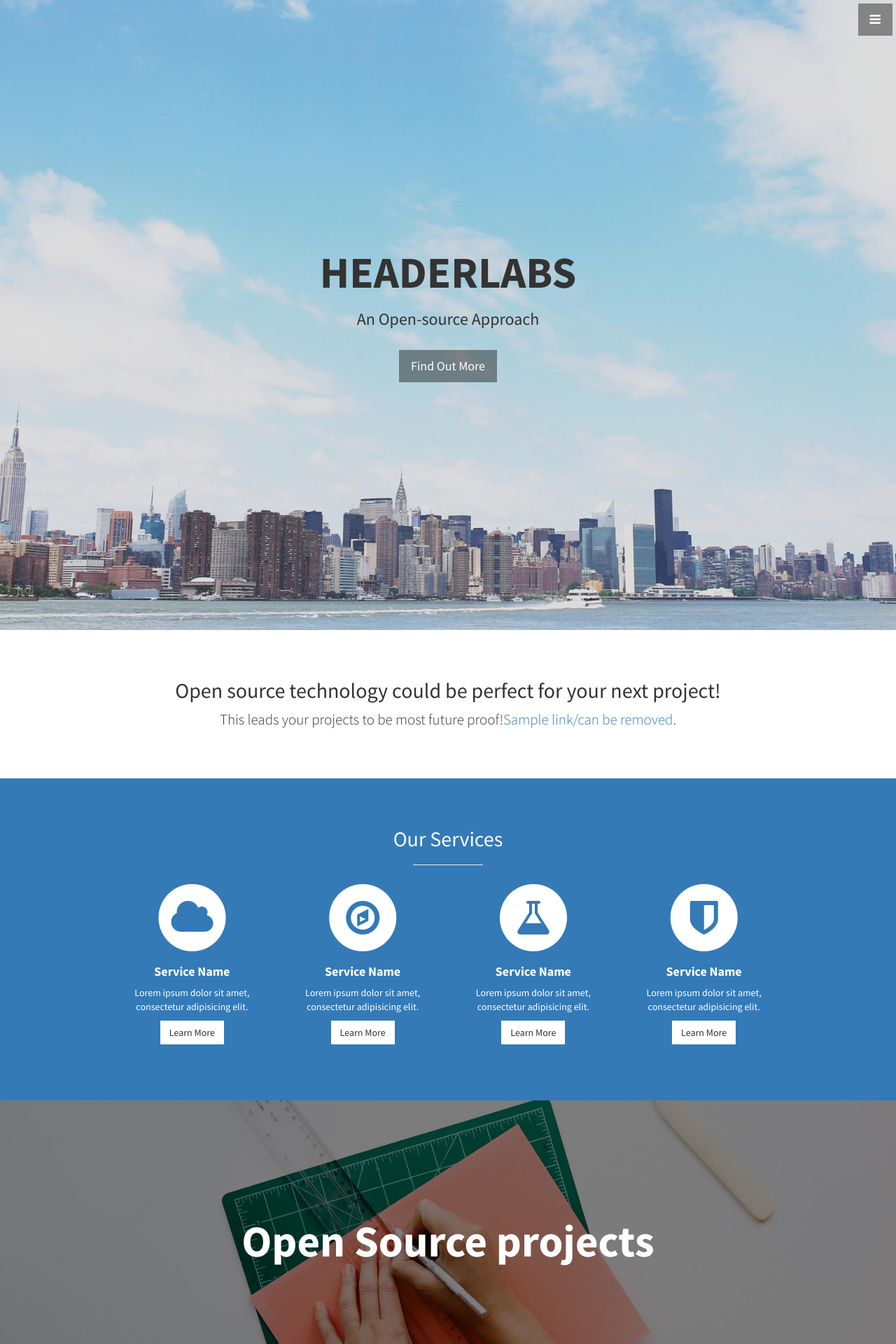
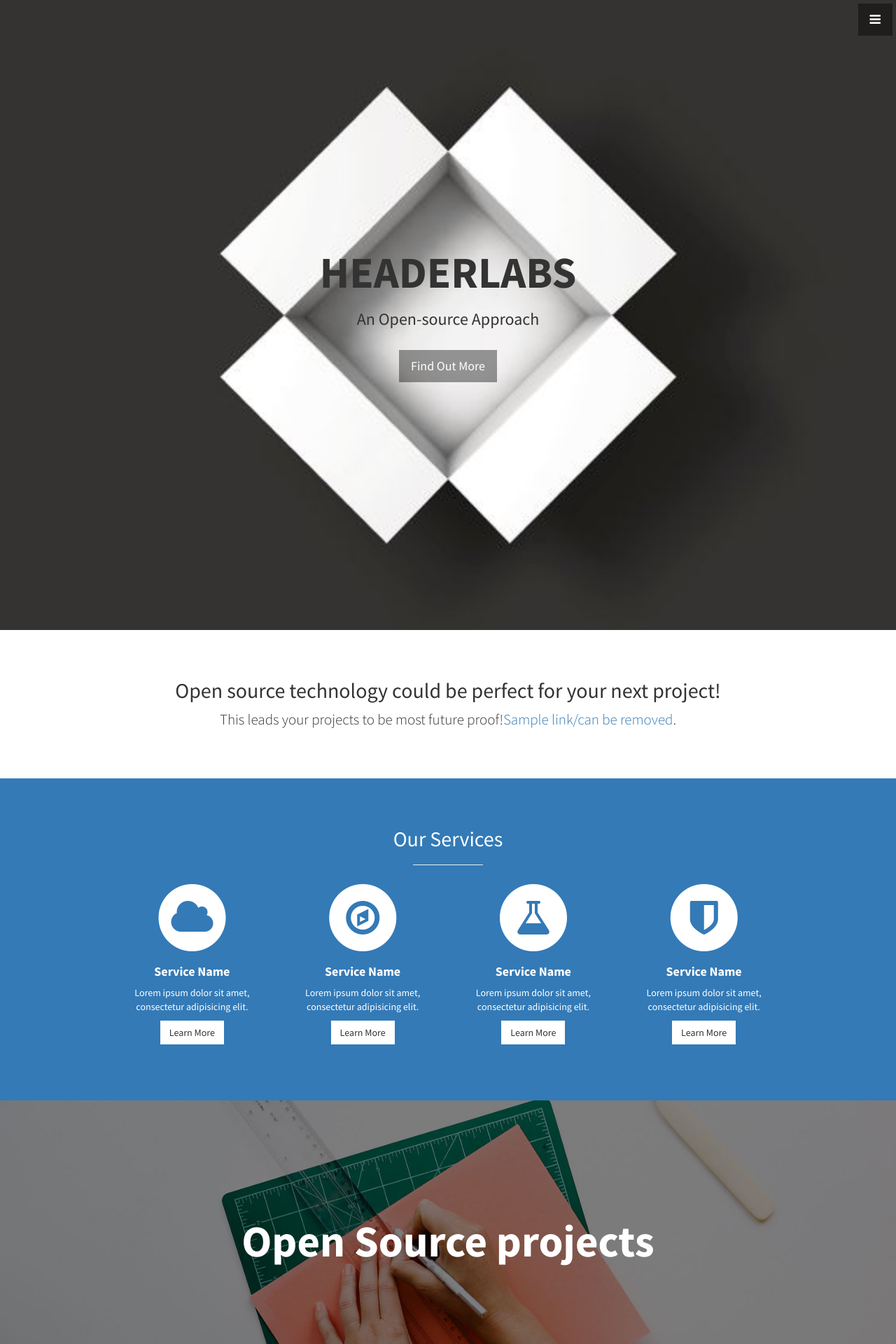
Before and after one commit to HeaderLabs/headerlabs.github.io, a Jekyll site: the page built from index.html, in a window 1280 px wide. Shown: the top 1920 px of the page at 70% size. Built offline with Jekyll 4.4.1, drawn with Linux system fonts in a browser that asks for light colours.

Commit message:
Change bg image

```diff
--- a/css/stylish-portfolio.css
+++ b/css/stylish-portfolio.css
@@ -155,7 +155,7 @@ hr.small {
     position: relative;
     width: 100%;
     height: 100%;
-    background: url(../img/bg.jpg) no-repeat center center scroll;
+    background: url(../img/bg_new.jpg) no-repeat center center scroll;
     -webkit-background-size: cover;
     -moz-background-size: cover;
     background-size: cover;
```
Also changed, not shown: img/bg_new.jpg (added).
